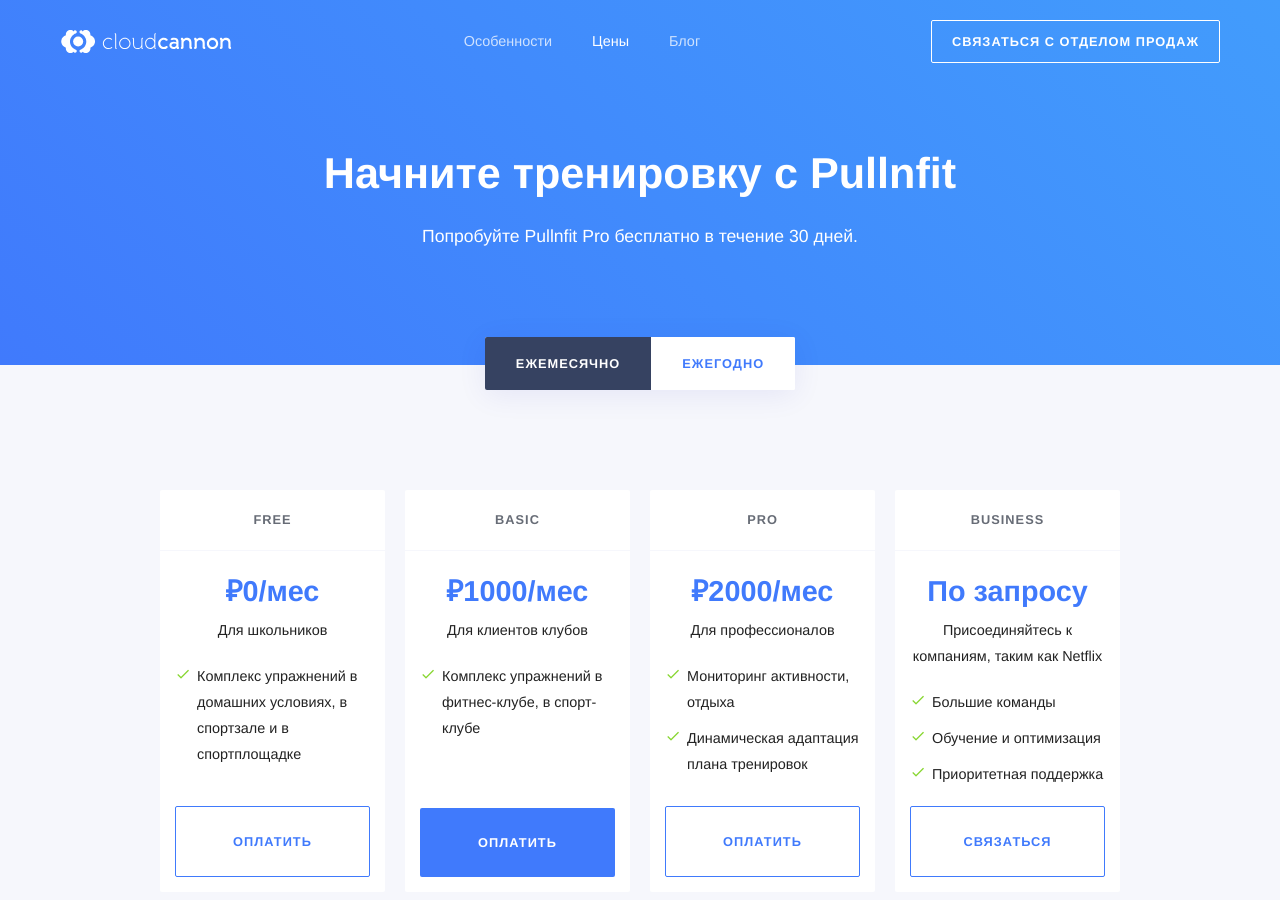
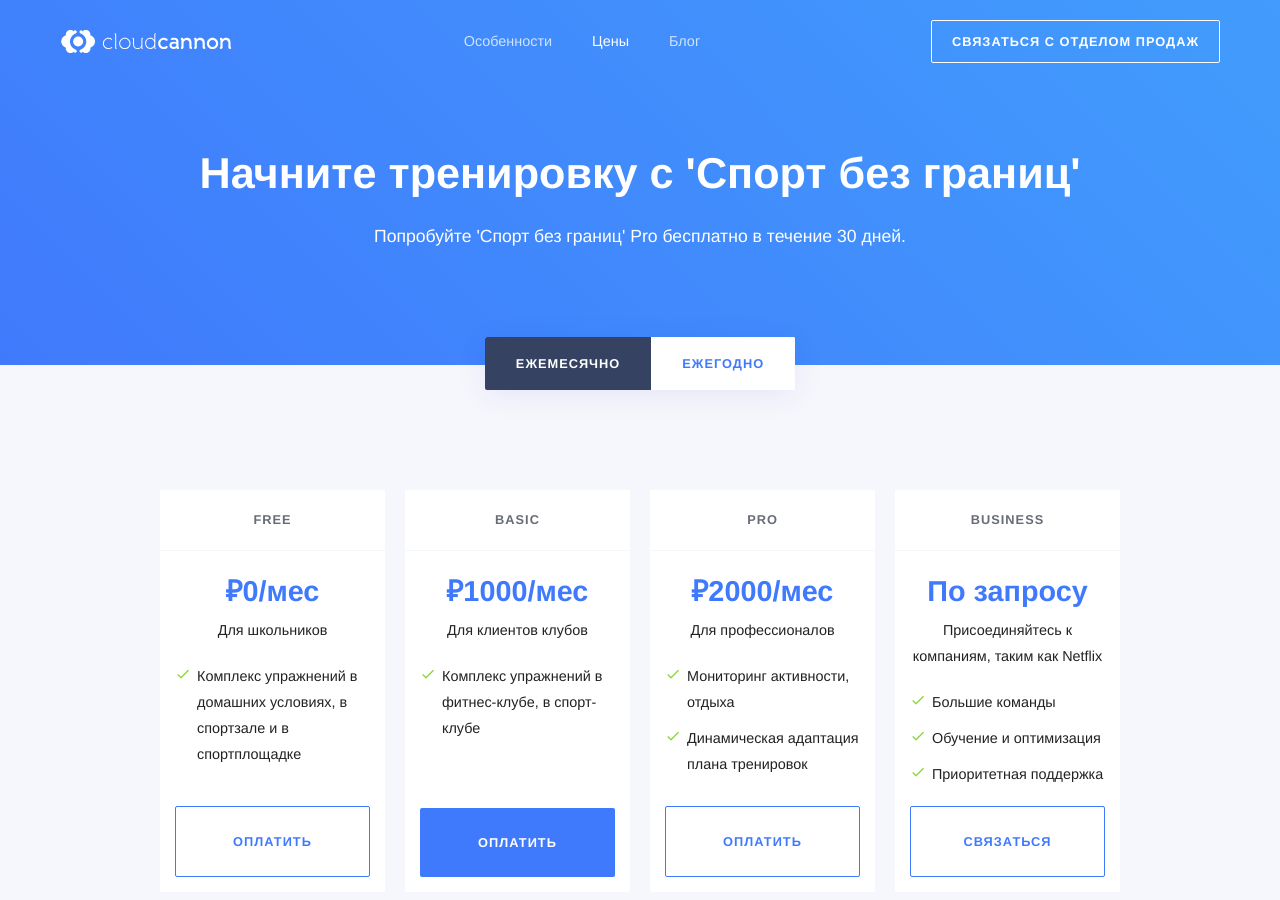
Before and after one commit to RakhimyanTim/adroholic.github.io, a Jekyll site: the page built from pages/pricing.html, in a window 1280 px wide and 900 px high. Built offline with Jekyll 4.4.1, drawn with Linux system fonts in a browser that asks for light colours; some web fonts are replaced.

Commit message:
Update pricing.html

```diff
--- a/pages/pricing.html
+++ b/pages/pricing.html
@@ -1,7 +1,7 @@
 ---
 layout: short
-heading: Начните тренировку с Pullnfit
-subtitle: Попробуйте Pullnfit Pro бесплатно в течение 30 дней.
+heading: Начните тренировку с 'Спорт без границ'
+subtitle: Попробуйте 'Спорт без границ' Pro бесплатно в течение 30 дней.
 title: Цены
 permalink: /pricing/
 ---
```
